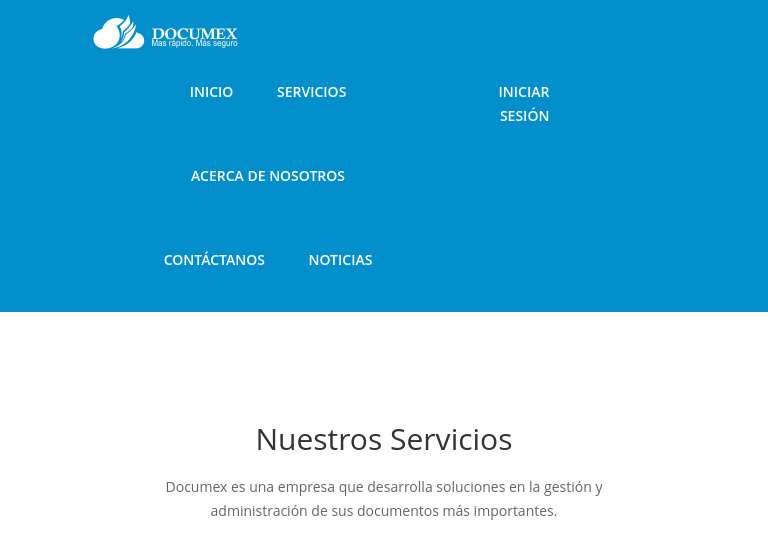
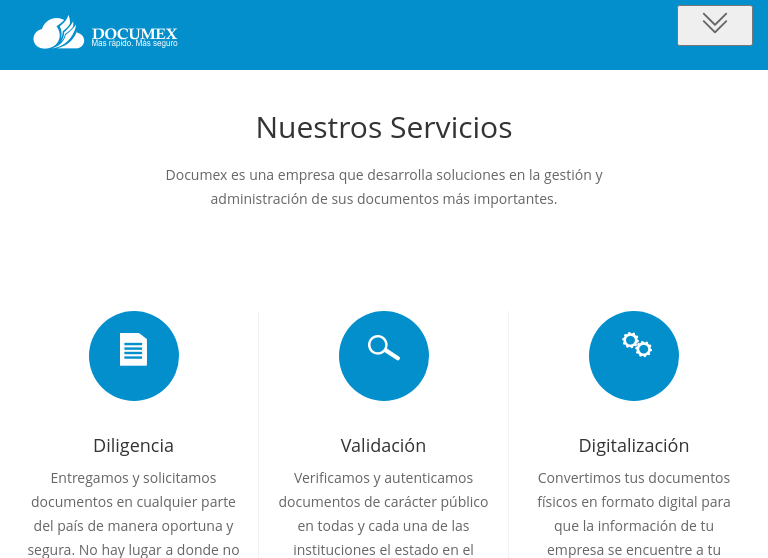
Before and after one commit to JuanCarlosOrdonezCcoriccaza/DocumexDjango, a Django app: page / in a window 768 px wide. Shown: the top 558 px of the page. Run offline with Django 3.2, Linux system fonts and the light colour scheme; some libraries are stand-ins or nearby versions.

Commit message:
Arreglo del menu de opciones vista

```diff
--- a/src/static/styles/main.css
+++ b/src/static/styles/main.css
@@ -1,10 +1,12 @@
 header{
-    display: inline-flex;
+    display: flex;
     width: 100%;
     margin: 0px auto;
     padding-top: 0px;
     margin-top: 0px;
     background:#028fcc ;
+    position: fixed;
+    z-index: 100;
 }
 /*Cuerpo*/
 
--- a/src/static/styles/menu.css
+++ b/src/static/styles/menu.css
@@ -1,10 +1,13 @@
 .btn-column{
     display: none;
 }
-.conteiner {
+.header__conteiner {
+    display: flex;
     width: 100%;
     margin: 0px 60px;
     padding: 0px 15px;
+    justify-content: space-between;
+    align-items: center;
 }
 .header-logo{
     width: auto;
@@ -20,36 +23,15 @@
     max-width: 100%;
     height: auto;
 }
-@media (max-width: 700px) {
-    .conteiner {
-        margin: 0px 10px;
-        padding: 0px 5px;
-    }
-    .header-logo{
-        width: auto;
-        float: left;
-        height: 50px;
-        padding: 15px 15px;
-    }
+
 .row-menu{
-        display: none;
-    }
-    .btn-column{
-        display:block;
-        background: #028fcc;
-    }
-}
-@media (min-width: 30em) and (max-width: 60em) {}
-@media (min-width: 700px) {
-    .row-menu{
-        width: 80%;
     display: inline-flex;
 }
-    .header-left{
+/*.header-left{
     width: 70%;
-    }
+}*/
 .header-rigth{
-        width: 30%;
+    /* width: 30%;*/
     text-align: right;
 }
 /*Navegacion del Head*/
@@ -80,7 +62,7 @@
 }
 .menu li a:hover{
     color:#CE7D35;
-        transition: all .3s;
+    transition: all .3s linear;
 }
 /*submenu*/
 .submenu{
@@ -104,4 +86,32 @@
     visibility: visible;
     opacity: 1;
 }
+
+@media only screen and (max-width: 1150px) {
+    .header__conteiner {
+        margin: 0px 10px;
+        padding: 0px 5px 20px;
+
     }
+    .header-logo{
+        width: auto;
+        float: left;
+        height: 50px;
+        padding: 15px 15px;
+    }
+    .header-left,.header-rigth{
+        display: none;
+        width: 0%;
+    }
+    .btn-column{
+        display:flex;
+        align-items: center;
+        font-size: 20px;
+        width: 50%;
+        background: #028fcc;
+    }
+    .btn-column:before{
+        content: " ";
+        display: table;
+    }
+}
--- a/src/templates/menu.html
+++ b/src/templates/menu.html
@@ -1,6 +1,6 @@
 {% load static %}
 <header>
-    <div class="conteiner">
+    <div class="header__conteiner">
         <div class="header-logo">
             <a class="logo-a" href="/">
                 <img src="{% static 'images/logo.png'%}" class="logo-img" alt="logo_Documex">
@@ -12,7 +12,7 @@
                     <ul class="menu">
                         <li><a href="#">Inicio</a></li>
                         <li><a href="#services">Servicios</a></li>
-                        <li><a href="#about-us">Acerca de Nosotros</a></li>
+                        <li><a href="#about-us">Nosotros</a></li>
                         <li><a href="#contact">Contáctanos</a></li>
                         <li><a href="#">Noticias</a></li>
                     </ul>
@@ -50,11 +50,15 @@
                     {% endif %}
                 </ul>
             </div>
-        </div>
-        <div class="btn-column">
-            <button type="button" class="e" data-toggle="row-menu" data-target=".column-menu">
-                <img src="{% static 'images/diligencia.png'%}" class="btn-img" alt="column">
-            </button>
+            <div class="btn-column">
+                <button type="button" class="e" data-toggle="row-menu" data-target=".column-menu">
+                    <svg width="3em" height="1.5em" viewBox="0 0 16 16" class="bi bi-chevron-double-down" fill="currentColor" xmlns="http://www.w3.org/2000/svg">
+                        <path fill-rule="evenodd" d="M1.646 6.646a.5.5 0 0 1 .708 0L8 12.293l5.646-5.647a.5.5 0 0 1 .708.708l-6 6a.5.5 0 0 1-.708 0l-6-6a.5.5 0 0 1 0-.708z"/>
+                        <path fill-rule="evenodd" d="M1.646 2.646a.5.5 0 0 1 .708 0L8 8.293l5.646-5.647a.5.5 0 0 1 .708.708l-6 6a.5.5 0 0 1-.708 0l-6-6a.5.5 0 0 1 0-.708z"/>
+                    </svg>
+                </button>
+            </div>
         </div>
     </div>
 </header>
+<!-- -->
```
Lines whose indentation alone changed are shown as unchanged.
